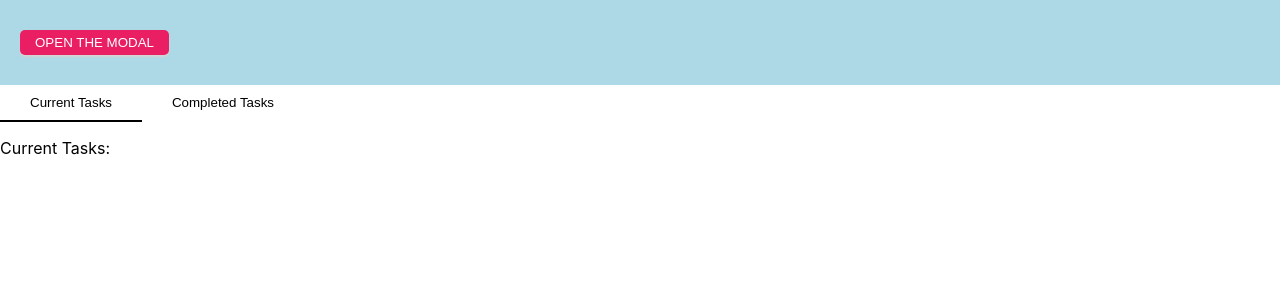
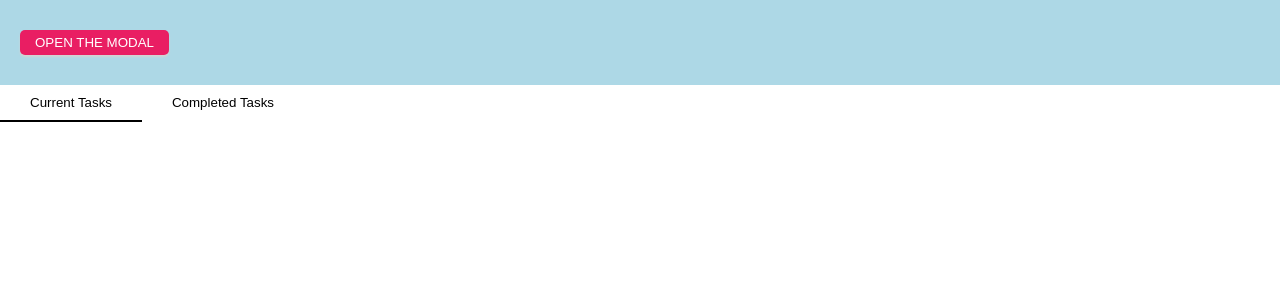
Before and after one commit to caleb-alberto/todo_list_web_app, a React (Create React App) app: page / in a window 1280 px wide. Shown: the top 300 px of the page. Built offline with nearby package versions, Linux system fonts and the light colour scheme.

Commit message:
new fixes

```diff
--- a/src/App.js
+++ b/src/App.js
@@ -3,20 +3,23 @@ import Modal from "./Modal";
 import styled from "styled-components";
 import newTask from "./Internal";
 
-function Popup({ bool, setbool, taskList }) {
+function Popup({ bool, setbool, taskListE }) {
   const [userInput, setUserInput] = useState("");
+  const [taskList, updateTaskList] = useState(taskListE);
   if (!bool) return null;
   function createTask() {
     let newObject = new newTask(userInput);
-    taskList.push({ newObject });
+    updateTaskList([...taskList, newObject]);
   }
+  taskListE = taskList
 
   return (
     <Modal onClose={() => setbool(false)}>
       <h2>Create your Task:</h2>
       <p>make a name: </p>
       <input onChange={(e) => setUserInput(e.target.value)} />
-      <Button onClick={() => {createTask(); setbool(false)}} theme={"blue"} style={{ float: 'right' }}>create task</Button>
+      <Button onClick={() => {createTask(); setbool(false)}} theme={"blue"} style={{ float: 'right' }}>
+      create task</Button>
     </Modal>
   );
 }
@@ -73,17 +76,7 @@ const types = ["Current Tasks", "Completed Tasks"];
 
 function TabGroup({ taskList }) {
   const [active, setActive] = useState(types[0]);
-  function returnTaskList() {
-    const rows = [];
-    for (let x = 0; x < taskList.length; x++) {
-      rows.push(<div key={x}>{taskList[x].name}</div>);
-    }
-    return (
-      <>
-        {rows}
-      </>
-    );
-  }
+
   return (
     <>
       <div>
@@ -98,9 +91,11 @@ function TabGroup({ taskList }) {
         ))}
       </div>
       <p />
-      <p>
-        {active}: {returnTaskList()}
-      </p>
+      <ul>
+        {taskList.map((it, index) => (
+          <li key={index}>{it.name}</li>
+        ))}
+      </ul>
     </>
   );
 }
@@ -118,7 +113,7 @@ export default function App() {
         <Popup
           bool={isModalOpen}
           setbool={setModalOpen}
-          taskList={taskListArray}
+          taskListE={taskListArray}
         />
       </div>
       <div>
```
